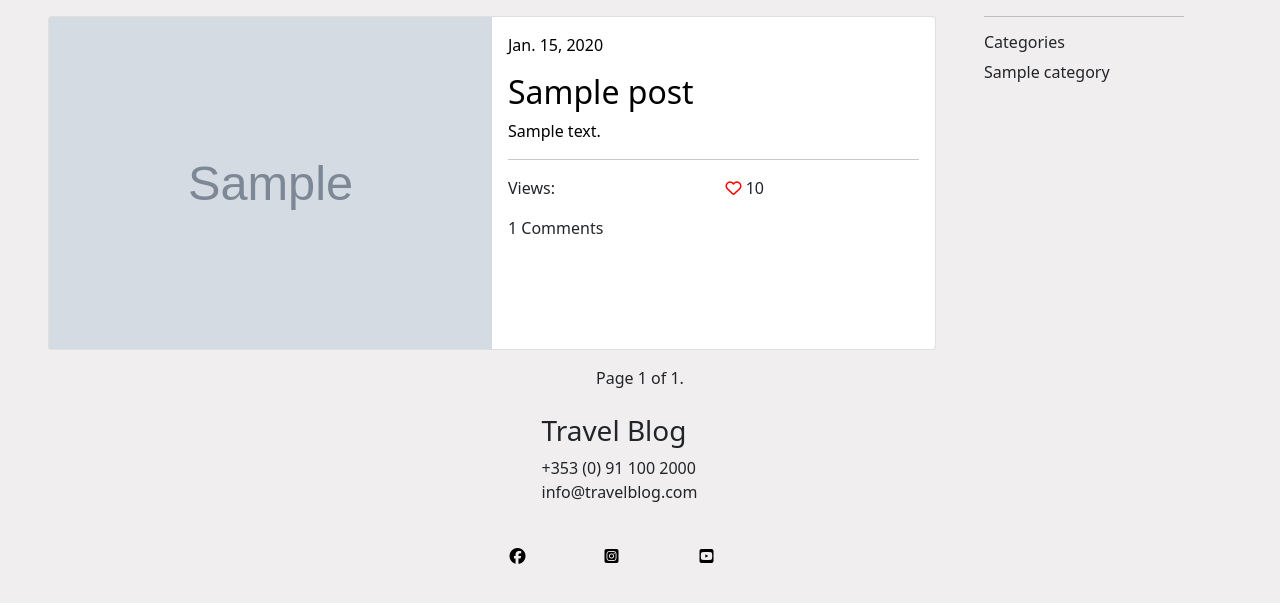
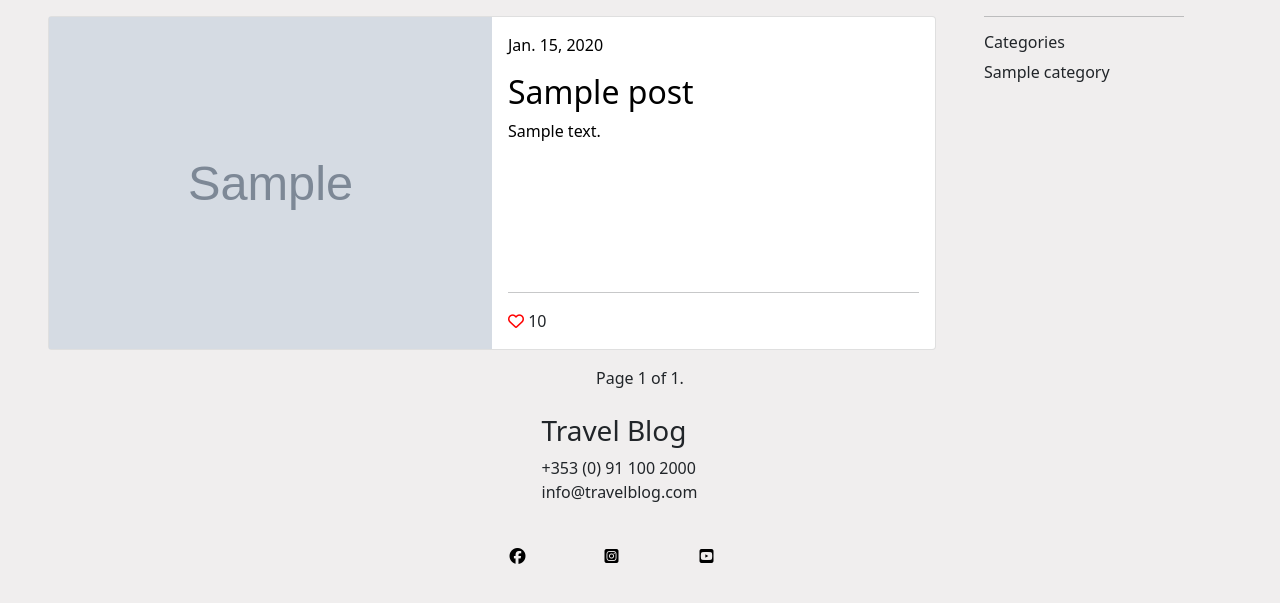
Before and after one commit to eric-blake/Wild-Atlantic-Way-Blog, a Django app: template templates/index.html in a window 1280 px wide. Shown: the part 152-755 px from the top of the page. Run offline with Django 3.2, Linux system fonts and the light colour scheme; the template is opened without the code that fills it: most values are stand-ins (such as "Sample title", 1, 10 or a date in 2020); grey boxes marked "Sample" are stand-in pictures; some libraries are stand-ins or nearby versions.

Commit message:
Update layout and styling of post list page

```diff
--- a/static/css/style.css
+++ b/static/css/style.css
@@ -14,6 +14,7 @@ body {
 }
 
 /* Card */
+
 .card-title, .card-text {
     color: black;
 }
@@ -22,8 +23,11 @@ a:link {
     text-decoration: none;
 }
 
+
 a:hover {
-    text-decoration: underline;
+    color: blue;
+    text-decoration: none;
+    font-weight: none;
 }
 
 
--- a/templates/posts.html
+++ b/templates/posts.html
@@ -11,30 +11,20 @@
         {% else %}
         <img class="col-lg-6 card-img-end img-fluid p-0" src="{{ post.featured_image.url}}" />
         {% endif %}
-        <div class="col-lg-6 card-body">
+
+
+        <div class="col-6 card-body d-flex flex-column">
+            <p class="card-text"> {{post.created_on|date}}</p>
             <a href="{% url 'post_detail' post.slug %}" class="post-link">
-                <p class="card-text"> {{post.created_on|date}}
                     <h2 class="card-title">{{ post.title }}</h2>
                     <p class="card-text">{{ post.excerpt }}</p>
             </a>
-            <hr />
-
-
-
-            <div class="row">
-                <div class="col-sm-6">
-                    <p>Views: {% get_hit_count for post %} </p>
-                    <p>{{ post.comment_count }} Comments</p>
-                </div>
-
-                <div class="col-sm-6" ><i class="far fa-heart btn-like"></i> {{ post.number_of_likes}}</p>
-                </div>
+            <div class="mt-auto">
+                <hr>
+            <i class="far fa-heart btn-like align-self-end"></i> <span>{{ post.number_of_likes}}</span>
             </div>
 
-
         </div>
-
-
     </div>
 </div>
 
```
